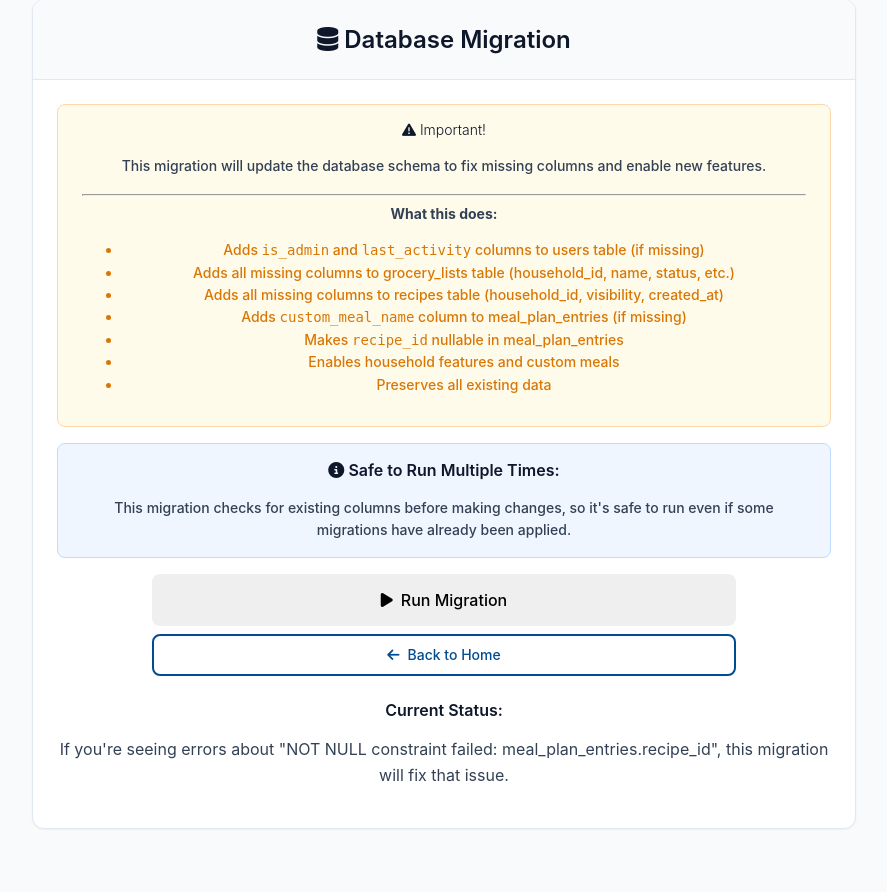
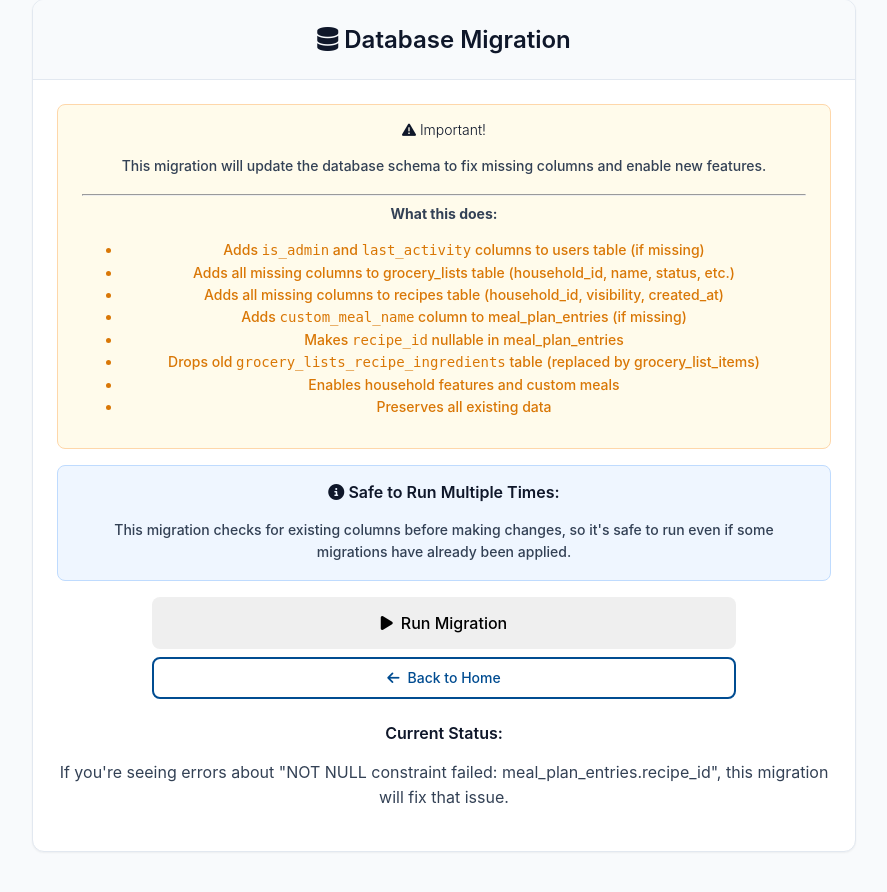
Before and after one commit to ElleWhiteDev/Auto-Cart, a Flask app: page /admin/migrate-database in a window 1280 px wide. Shown: the part 213-1105 px from the top of the page, without its empty margins (196-1083 px from the left). Before the commit the page ends 1042 px from the top, so only its background shows below. Run offline with Flask 3, Linux system fonts and the light colour scheme.

Commit message:
FRY-XXX Add migration to drop old grocery_lists_recipe_ingredients table

```diff
--- a/app.py
+++ b/app.py
@@ -1985,6 +1985,23 @@ def migrate_database():
         migration_results.append(f"⚠ recipe_id nullable: {str(e)[:100]}")
         logger.info(f"recipe_id nullable check: {e}")
 
+    # Migration 6: Drop old grocery_lists_recipe_ingredients table if it exists
+    try:
+        logger.info("Checking for old grocery_lists_recipe_ingredients table...")
+        db.session.execute(text("SELECT 1 FROM grocery_lists_recipe_ingredients LIMIT 1"))
+        db.session.commit()
+        # Table exists, drop it
+        logger.info("Dropping old grocery_lists_recipe_ingredients table...")
+        db.session.execute(text("DROP TABLE IF EXISTS grocery_lists_recipe_ingredients CASCADE"))
+        db.session.commit()
+        migration_results.append("✓ Dropped old grocery_lists_recipe_ingredients table")
+        logger.info("Old table dropped successfully")
+    except Exception as e:
+        db.session.rollback()
+        # Table doesn't exist or already dropped, that's fine
+        migration_results.append(f"✓ grocery_lists_recipe_ingredients table not found (already removed)")
+        logger.info(f"Old table check: {e}")
+
     logger.info("All migrations completed!")
 
     flash('✅ Database migrations completed! Results: ' + ' | '.join(migration_results), 'success')
--- a/templates/admin_migrate.html
+++ b/templates/admin_migrate.html
@@ -26,6 +26,7 @@
                             <li>Adds all missing columns to recipes table (household_id, visibility, created_at)</li>
                             <li>Adds <code>custom_meal_name</code> column to meal_plan_entries (if missing)</li>
                             <li>Makes <code>recipe_id</code> nullable in meal_plan_entries</li>
+                            <li>Drops old <code>grocery_lists_recipe_ingredients</code> table (replaced by grocery_list_items)</li>
                             <li>Enables household features and custom meals</li>
                             <li>Preserves all existing data</li>
                         </ul>
```
